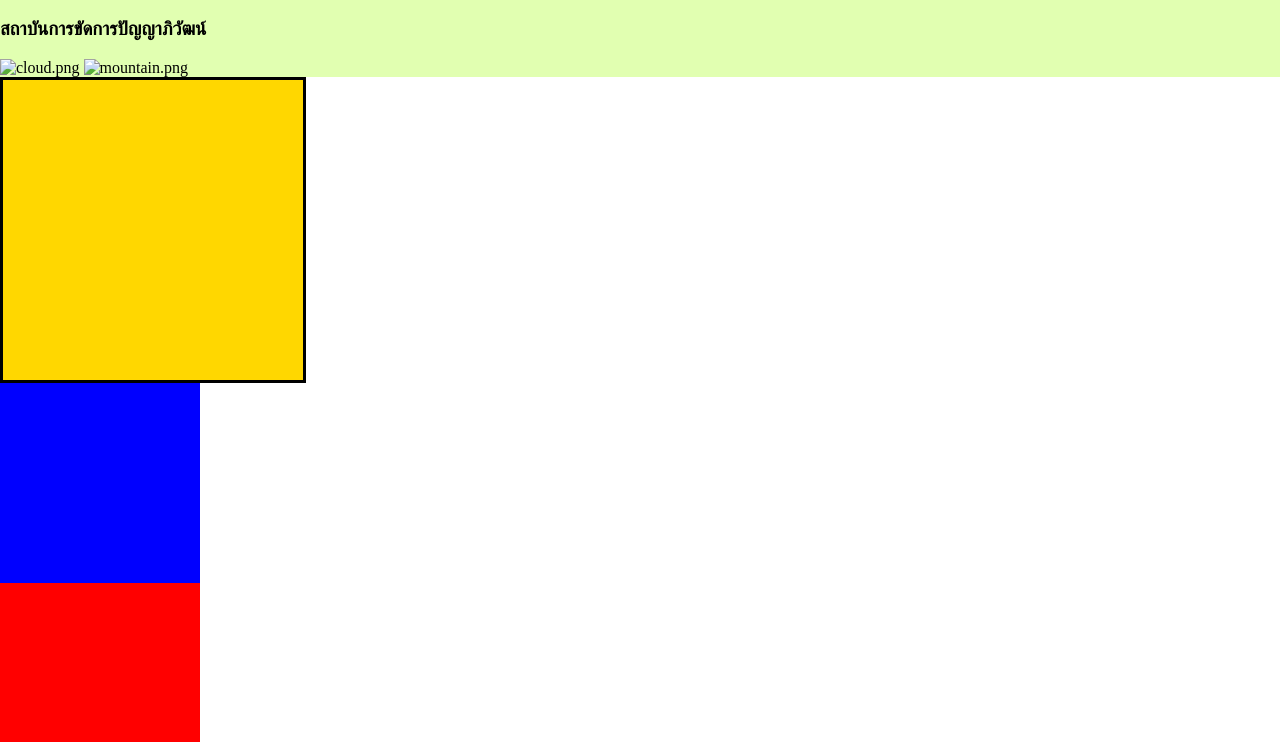
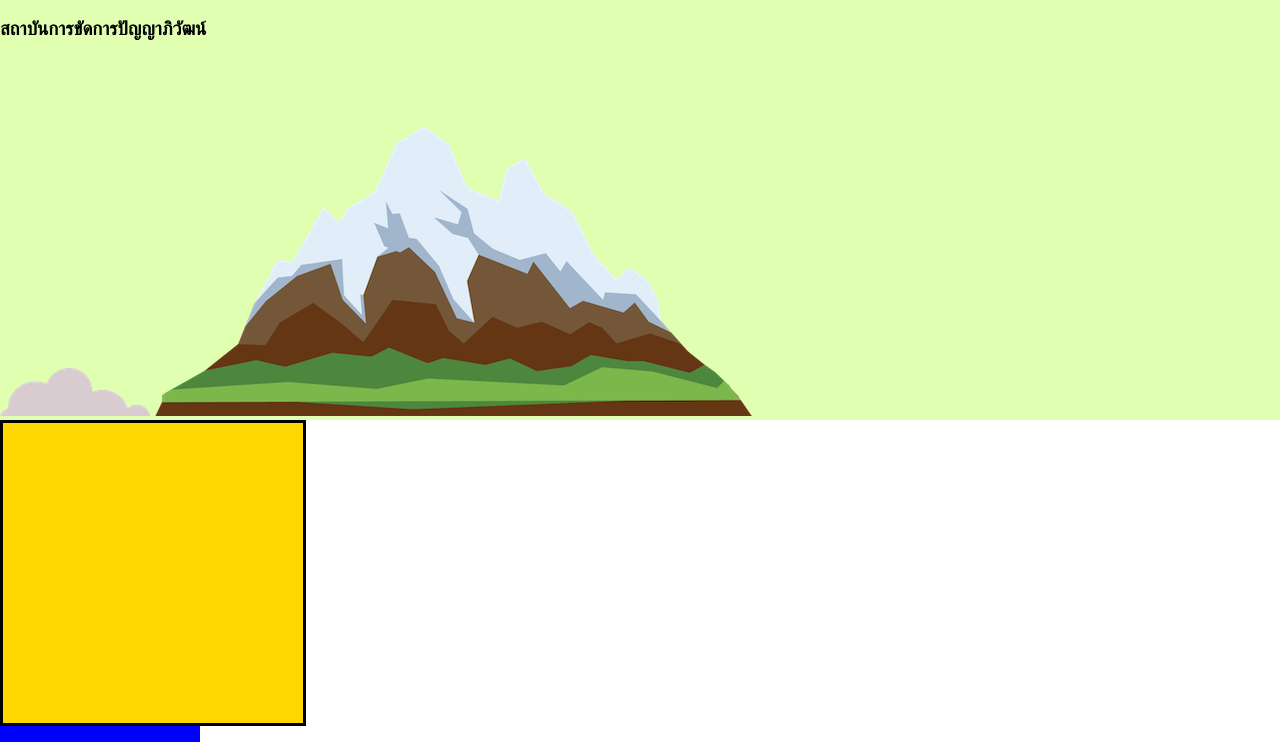
Before and after one commit to RollBean/CSS-My-Site-New, a plain HTML site: page index.html in a window 1280 px wide. Shown: the part 58-800 px from the top of the page. Drawn offline with Linux system fonts and the light colour scheme; files that its build step writes are made by us from their sources.

Commit message:
Update index.html

```diff
--- a/index.html
+++ b/index.html
@@ -5,15 +5,15 @@
     <meta charset="utf-8">
     <title>Sirot Thungta-le</title>
     <link rel="icon" href="favicon.ico">
-    <link rel="stylesheet" href="css/styles.css">
+    <link rel="stylesheet" href="styles.css">
   </head>
   <body>
   <div class="">
     <img src="images/cloud.png" alt="cloud.png">
     <h1>ผมชื่อนายสิโรตม์ ทุ่งทะเล</h1>
     <h3>สถาบันการขัดการปัญญาภิวัฒน์</h3>
-    <img src="images/cloud.png" alt="cloud.png">
-    <img src="images/mountain.png" alt="mountain.png">
+    <img src="cloud.png" alt="cloud.png">
+    <img src="mountain.png" alt="mountain.png">
   </div>
   <div class="example-div">
   </div>
```
